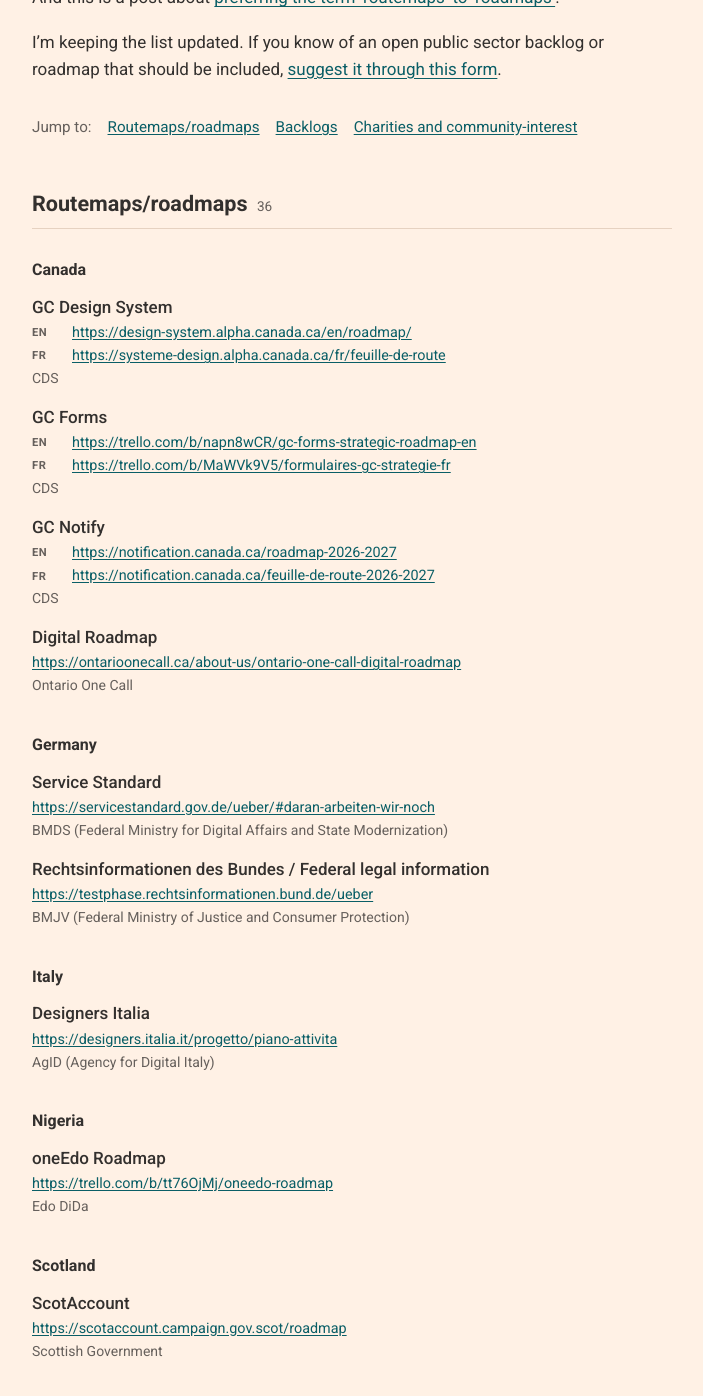
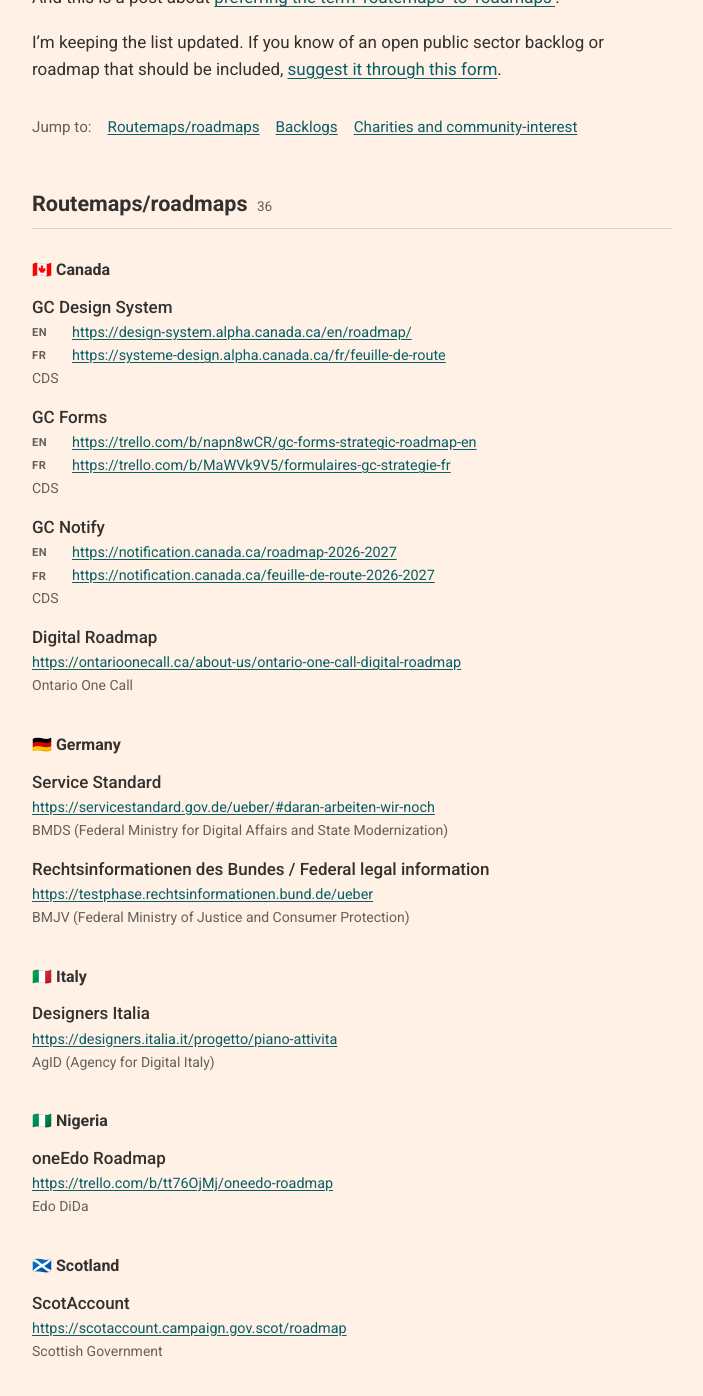
Before and after one commit to fergaloid/publicbackroads, a Jekyll site: the page built from index.md, in a window 1280 px wide and 1400 px high, scrolled down 294 px. Shown: the top 1396 px of the window, without its empty margins (288-991 px from the left). Built offline with Jekyll 4.4.1, drawn with Linux system fonts in a browser that asks for light colours.

Commit message:
Update default.html to show flag emoji beside country group title

```diff
--- a/_layouts/default.html
+++ b/_layouts/default.html
@@ -32,7 +32,7 @@
 <h2>{{ section.name }} <span class="count">{{ section.size }}</span></h2>
 {% assign countries = section.items | group_by: "country" %}
 {% for country in countries %}
-{% if country.name != "" %}<h3>{{ country.name }}</h3>{% endif %}
+{% if country.name != "" %}{% assign flag = country.items | map: "flag" | compact | first %}<h3>{% if flag %}<span aria-hidden="true">{{ flag }}</span> {% endif %}{{ country.name }}</h3>{% endif %}
 <ul>
 {% for item in country.items %}
 <li><span class="service">{{ item.service }}</span>
```
